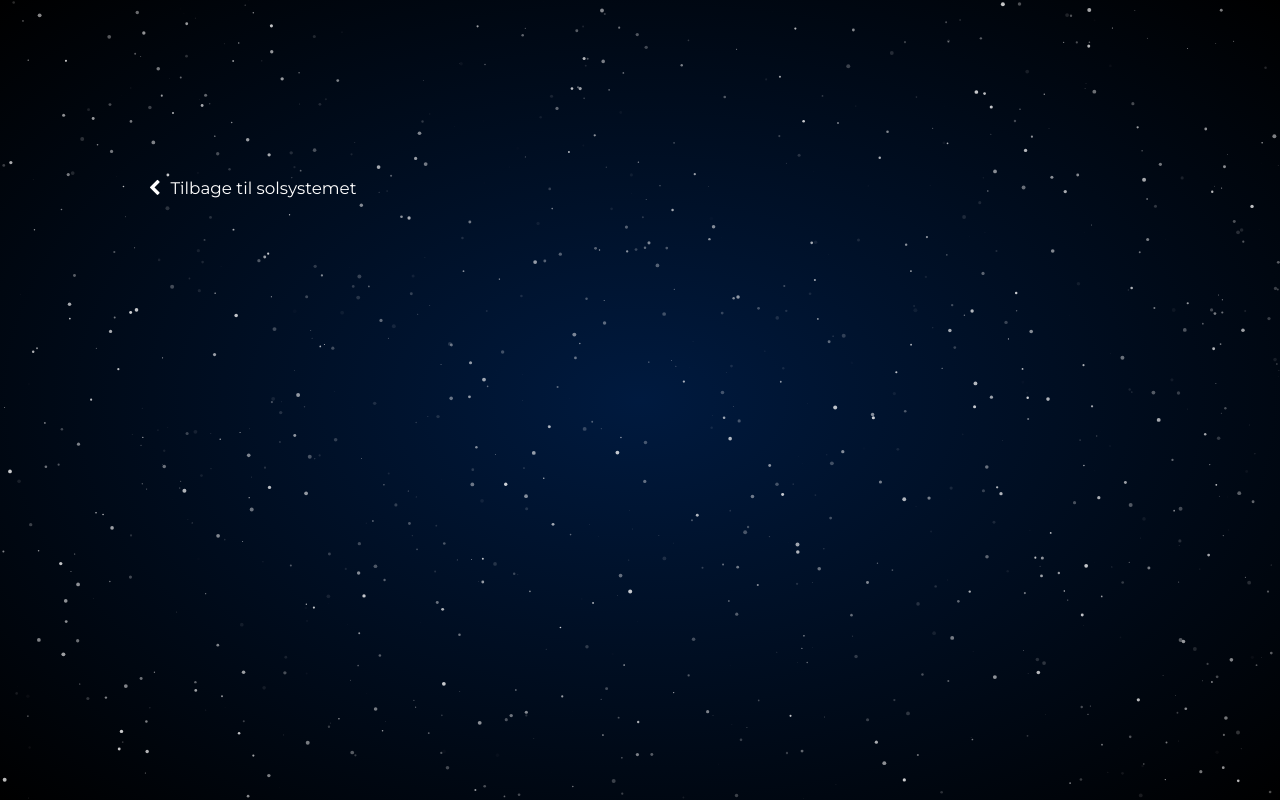
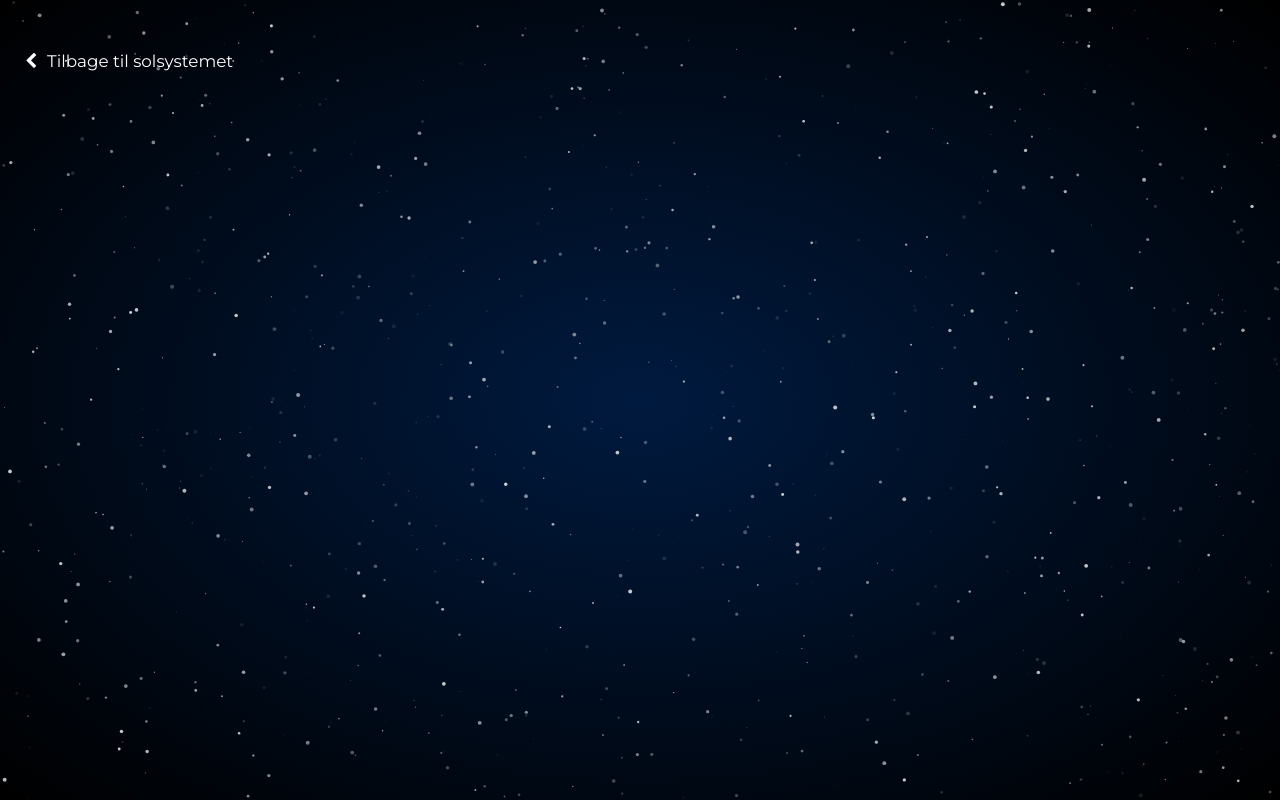
Before and after one commit to Solsystemet-H2/solsystemet, a PHP site: page /QuizSide.php in a window 1280 px wide. Run offline with PHP 8.4, Linux system fonts and the light colour scheme; data that the repository does not hold is empty; some libraries are stand-ins or nearby versions; some web fonts are replaced.

Commit message:
Navigation back from quiz

```diff
--- a/QuizSide.php
+++ b/QuizSide.php
@@ -42,14 +42,13 @@
     });
     </script>
 </head>
-<body id="particles-js" class="centerMe">
+<body id="particles-js">
 
-<div id="backBtn"><a href="index.php"><i class="fa fa-chevron-left" aria-hidden="true"></i>Tilbage til solsystemet</a></div>
+  <div id="backBtn"><a href="index.php"><i class="fa fa-chevron-left" aria-hidden="true"></i>Tilbage til solsystemet</a></div>
 
-
-<iframe id="quizFrame" src="quiz.php" style="border:0px;"></iframe>
-
-
+  <div class="CenterMe">
+    <iframe id="quizFrame" src="quiz.php" style="border:0px;"></iframe>
+  </div>
 </body>
 
 </html>
```
